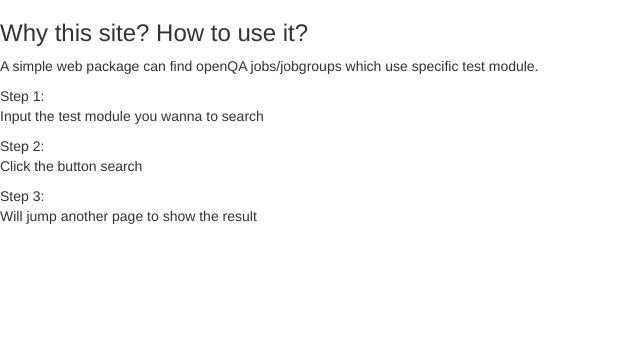
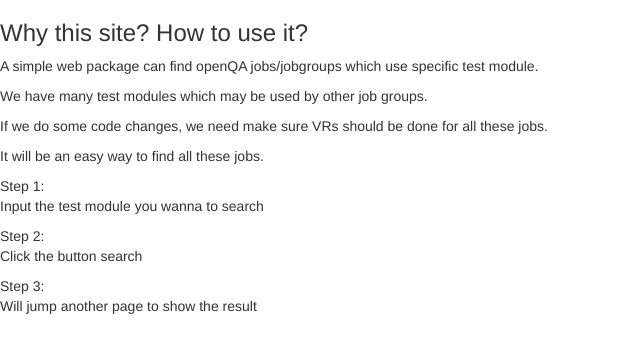
Before and after one commit to RoyCai7/HWPP, a Django app: page /search_module/ in a window 1280 px wide. Shown: the part 54-407 px from the top of the page, without its empty margins (0-640 px from the left). Run offline with Django 3.2, Linux system fonts and the light colour scheme; some libraries are stand-ins or nearby versions.

Commit message:
Developing

```diff
--- a/templates/search_module.html
+++ b/templates/search_module.html
@@ -75,6 +75,9 @@
             </div>
             <div class="three-boxes-subheader">
                 <p>A simple web package can find openQA jobs/jobgroups which use specific test module.</p>
+                <p>We have many test modules which may be used by other job groups.</p>
+                <p>If we do some code changes, we need make sure VRs should be done for all these jobs.</p>
+                <p>It will be an easy way to find all these jobs.</p>
             </div>
         </div>
         <div class="three-boxes-img"></div>
```
